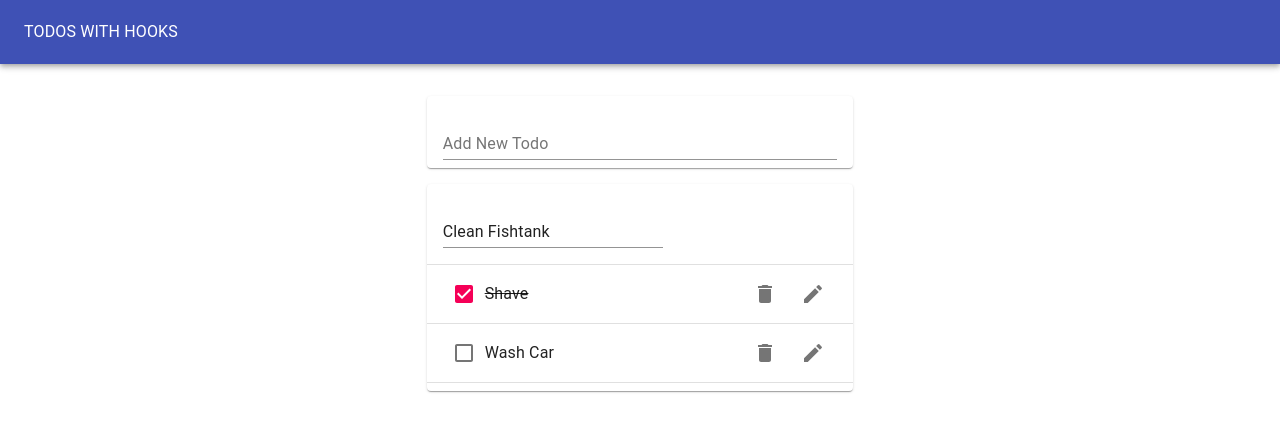
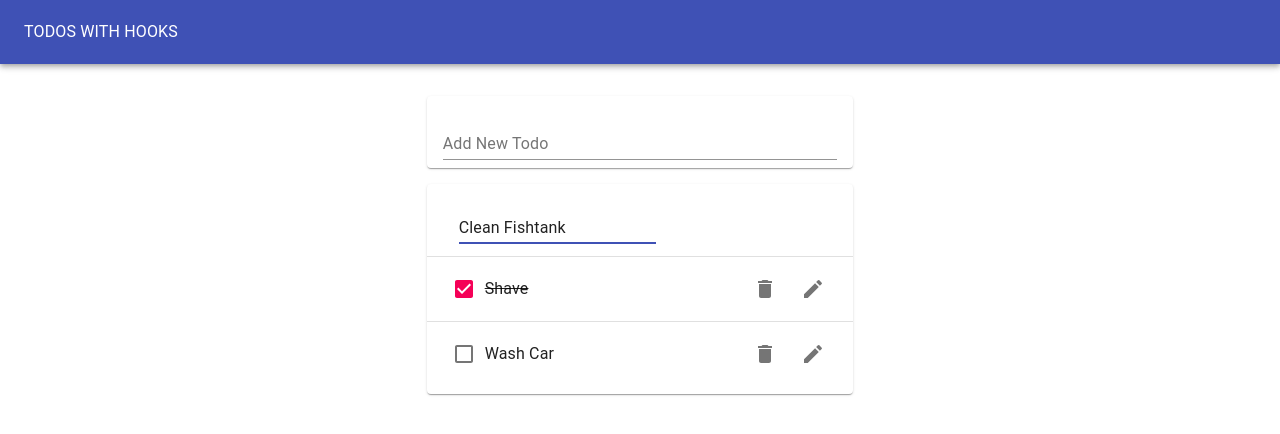
Before and after one commit to 21grahams-workshops/hooks2, a React (Create React App) app in the folder hooks-todo/: page / in a window 1280 px wide. Both pictures are taken after a click on the button 813 px from the left and 221 px from the top of the page. Shown: the top 434 px of the page. Built offline with nearby package versions, Linux system fonts and the light colour scheme.

Commit message:
style tweaks

```diff
--- a/hooks-todo/src/EditTodoForm.js
+++ b/hooks-todo/src/EditTodoForm.js
@@ -13,12 +13,14 @@
         reset();
         toggleEditForm();
       }}
+      style={{marginLeft: '1rem', width: '50%'}}
     >
       <TextField
         margin="normal"
         value={value}
         onChange={handleChange}
         fullWidth
+        autoFocus
       />
     </form>
   );
--- a/hooks-todo/src/Todo.js
+++ b/hooks-todo/src/Todo.js
@@ -13,7 +13,7 @@
   const [isEditing, toggle] = useToggleState(false);
 
   return (
-    <ListItem>
+    <ListItem style={{height: '64px'}}>
       {isEditing ? (
         <EditTodoForm editTodo={editTodo} id={id} task={task} toggleEditForm={toggle} />
       ) : (
--- a/hooks-todo/src/TodoList.js
+++ b/hooks-todo/src/TodoList.js
@@ -9,7 +9,7 @@
     <div>
       <Paper>
         <List>
-          {todos.map(todo => (
+          {todos.map((todo, i) => (
             <>
               <Todo
                 id={todo.id}
@@ -20,7 +20,7 @@
                 toggleTodo={toggleTodo}
                 editTodo={editTodo}
               />
-              <Divider />
+              {i < todos.length - 1 && <Divider />}
             </>
           ))}
         </List>
```
